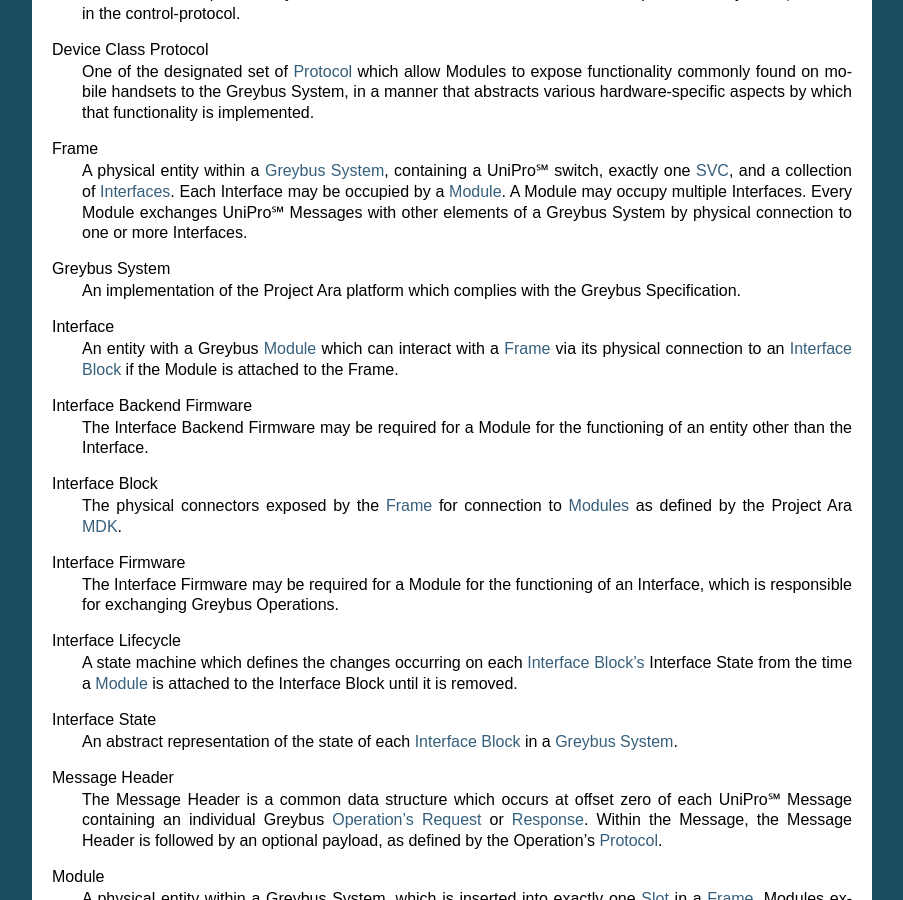
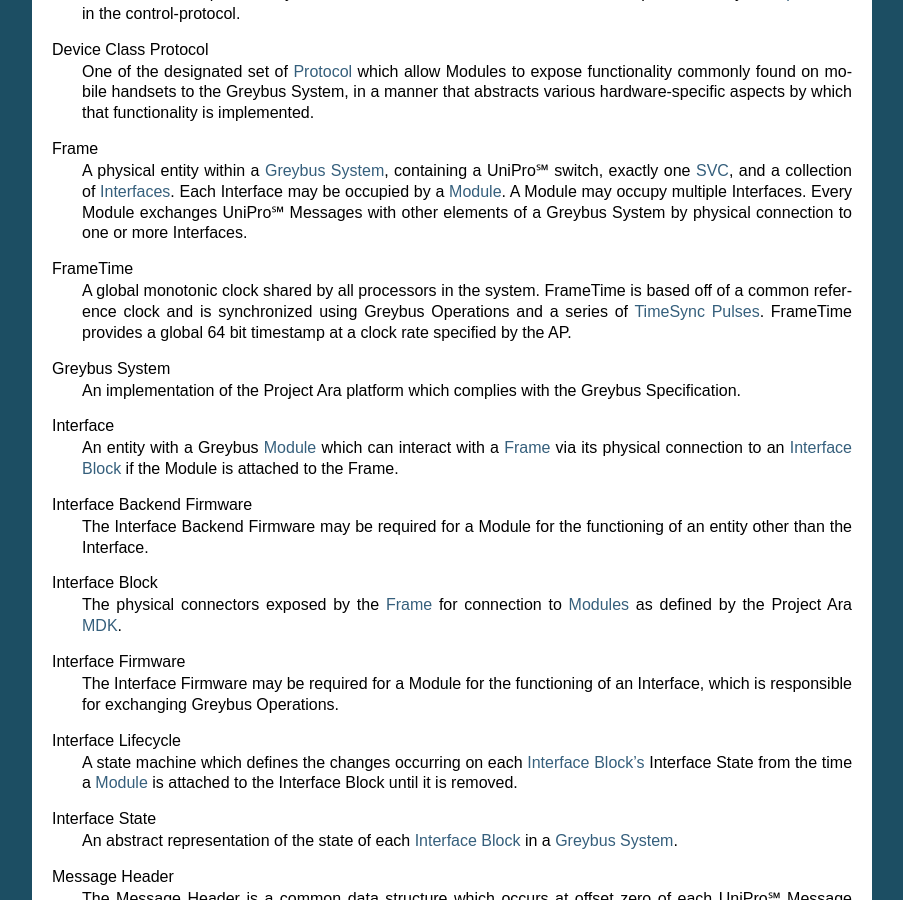
Before and after one commit to projectara/greybus-spec, a Sphinx documentation site: the page built from source/glossary.rst, in a window 1280 px wide and 900 px high, scrolled down 848 px. Shown: the whole window, without its empty margins (198-1101 px from the left). Built offline with Sphinx 7.4.7, drawn with Linux system fonts in a browser that asks for light colours; pages that are not in the unit, such as notebooks, are missing from menus; some of the changed text lies outside the part shown.

Commit message:
SW-1996: greybus-spec: Add TimeSync glossary definitions
This patch adds a brief and simple definition of the TimeSync and FrameTime
terms to the glossary. Both terms reference each other so it makes sense to
apply them to the glossary in one commit, in order to avoid broken
references between commits.

Signed-off-by: Bryan O'Donoghue <bryan.odonoghue@linaro.org>
Reviewed-by: Vaibhav Hiremath <vaibhav.hiremath@linaro.org>
Signed-off-by: Greg Kroah-Hartman <gregkh@google.com>

```diff
--- a/source/glossary.rst
+++ b/source/glossary.rst
@@ -95,6 +95,16 @@
     multiple Interfaces. Every Module exchanges |unipro| Messages with
     other elements of a Greybus System by physical connection to one
     or more Interfaces.
+
+.. _glossary-frame-time:
+
+FrameTime
+    A global monotonic clock shared by all processors in the system.
+    FrameTime is based off of a common reference clock and is
+    synchronized using Greybus Operations and a series of
+    :ref:`TimeSync Pulses <glossary-timesync-pulse>`. FrameTime
+    provides a global 64 bit timestamp at a clock rate specified by
+    the AP.
 
 .. _glossary-greybus-system:
 
@@ -338,6 +348,16 @@
     establish :ref:`Greybus Connections <glossary-connection>` between
     :ref:`Interfaces <glossary-interface>`.
 
+.. _glossary-timesync-pulse:
+
+TimeSync Pulse
+    An assertion and deassertion of the WAKE pin associated with an
+    Interface Block for the purposes of communicating the FrameTime to
+    an Interface Block. The duration of the assertion is
+    implementation-defined but must be shorter than both the
+    :ref:`WAKE Pulse <glossary-wake-pulse>` and the :ref:`WAKE Pulse
+    Cold Boot Threshold <glossary-wake-pulse-cold-boot>` respectively.
+
 .. _glossary-wake-pulse:
 
 WAKE Pulse
```
